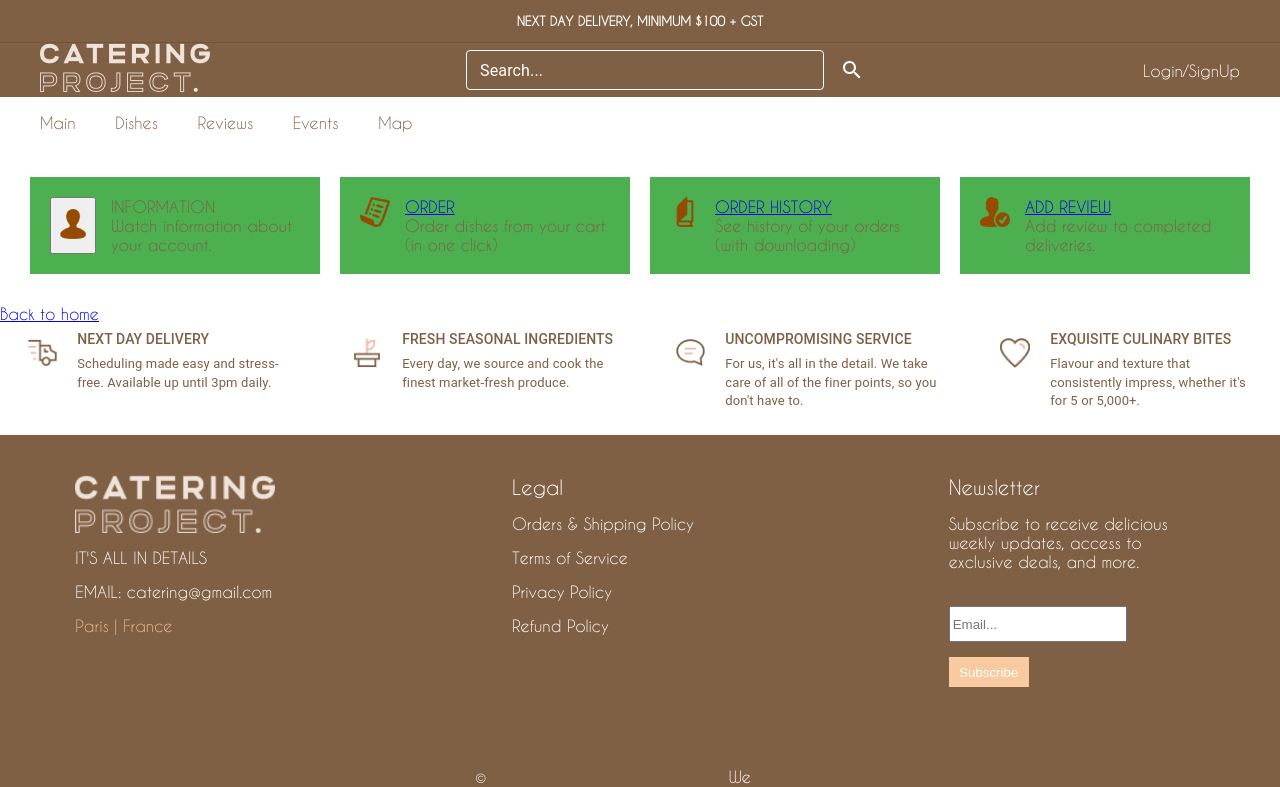
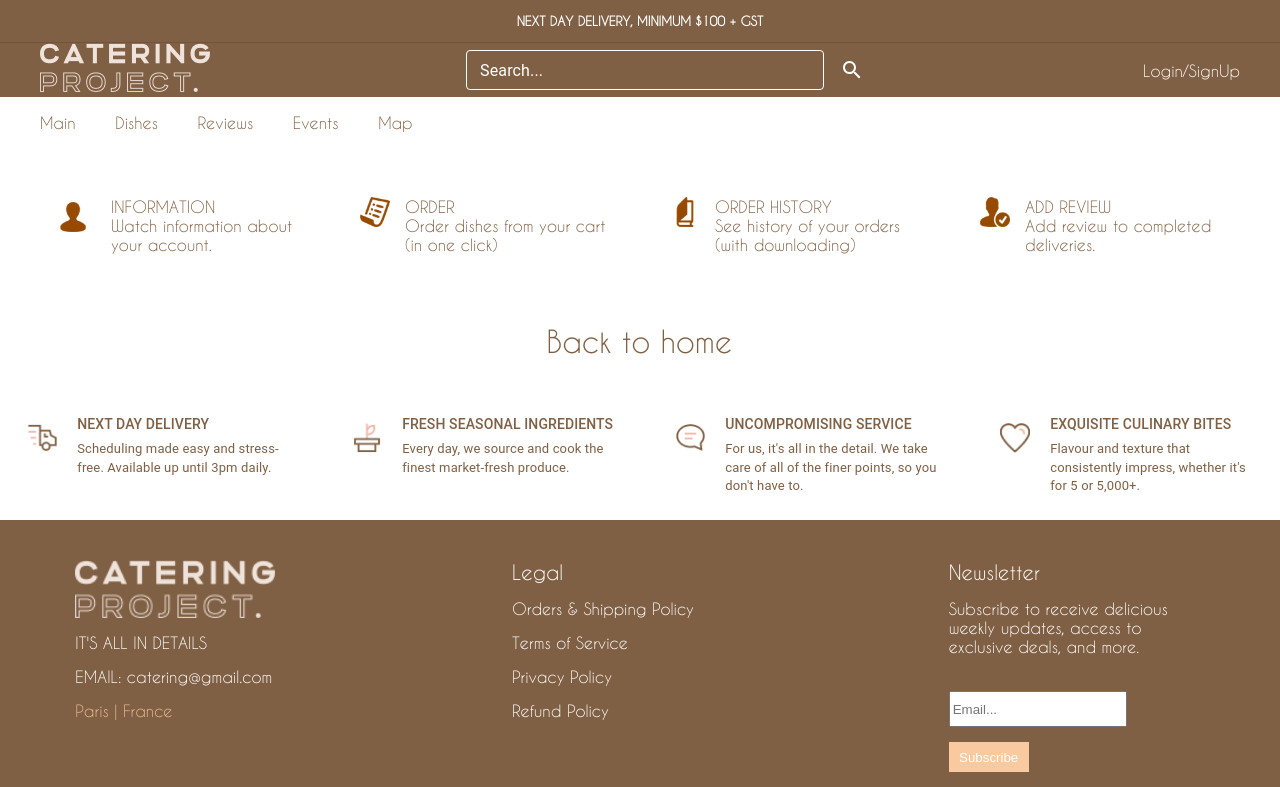
Before and after one commit to RovdoSophiya/SVC, a React (Create React App) app in the folder client/: page /client in a window 1280 px wide. Shown: the top 787 px of the page. Built offline with nearby package versions, Linux system fonts and the light colour scheme.

Commit message:
init: create main page of client

```diff
--- a/client/src/assets/pages/_components/clientMain/clientMain.css
+++ b/client/src/assets/pages/_components/clientMain/clientMain.css
@@ -12,25 +12,55 @@
   display: flex;
   flex-direction: row;
   gap: 15px;
-  background-color: #4caf50;
+  background-color: transparent;
   padding: 20px;
   margin: 10px;
   flex: 1 1 calc(25% - 20px); /* Ширина блока 25% минус отступы */
   box-sizing: border-box;
 }
-
-.block img {
+.block button {
+  display: flex;
+  background-color: transparent;
+  border-color: transparent;
+}
+.block button img {
+  width: 30px;
+  height: 30px;
+  margin-top: 2px;
+}
+.block a {
+  text-decoration: none;
+  color: rgba(128, 96, 68, 1);
+}
+.block a:hover,
+.modalTextClient:hover {
+  text-decoration: underline;
+}
+.block a img {
   width: 30px;
   height: 30px;
 }
-
+.backToHome {
+  width: 187px;
+  display: flex;
+  margin-left: auto;
+  margin-right: auto;
+  margin-top: 20px;
+  margin-bottom: 50px;
+  font-size: 30px;
+  color: rgba(128, 96, 68, 1);
+  text-decoration: none;
+}
+.backToHome:hover {
+  text-decoration: underline;
+}
 @media (max-width: 768px) {
   .block {
     flex: 1 1 calc(50% - 20px); /* Ширина блока 50% минус отступы */
   }
 }
 
-@media (max-width: 400px) {
+@media (max-width: 600px) {
   .block {
     flex: 1 1 100%; /* Каждый блок занимает 100% ширины */
   }
--- a/client/src/assets/pages/_components/clientMain/clientMain.jsx
+++ b/client/src/assets/pages/_components/clientMain/clientMain.jsx
@@ -1,10 +1,10 @@
-import React from "react";
 import "./clientMain.css";
 import icon1 from "../../../img/icons/user.png";
 import icon2 from "../../../img/icons/order.png";
 import icon3 from "../../../img/icons/book.png";
 import icon4 from "../../../img/icons/review.png";
-const ClientMain = () => {
+
+const ClientMain = (user, userRole, userId, loading) => {
   return (
     <div>
       <div className="clientContainer">
@@ -13,7 +13,7 @@ const ClientMain = () => {
             <img src={icon1} alt="icon"></img>
           </button>
           <div className="blockText">
-            <p>INFORMATION</p>
+            <p class="modalTextClient">INFORMATION</p>
             <p>Watch information about your account.</p>
           </div>
         </div>
@@ -27,7 +27,6 @@ const ClientMain = () => {
           </div>
         </div>
         <div className="block">
-          {" "}
           <a href="/orderHistory">
             <img alt="icon" src={icon3}></img>
           </a>
@@ -37,15 +36,18 @@ const ClientMain = () => {
           </div>
         </div>
         <div className="block">
-          {" "}
-          <img alt="icon" src={icon4}></img>
+          <a href="/addReview">
+            <img alt="icon" src={icon4}></img>
+          </a>
           <div className="blockText">
             <a href="/addReview">ADD REVIEW</a>
             <p>Add review to completed deliveries.</p>
           </div>
         </div>
       </div>
-      <a href="/">Back to home</a>
+      <a href="/" className="backToHome">
+        Back to home
+      </a>
     </div>
   );
 };
--- a/client/src/assets/pages/_components/modal/profileModal/profileModal.jsx
+++ b/client/src/assets/pages/_components/modal/profileModal/profileModal.jsx
@@ -1,4 +1,4 @@
-import React from "react";
+import React, { useState, useEffect } from "react";
 import {
   Button,
   Box,
@@ -10,19 +10,38 @@ import {
 import CloseIcon from "@mui/icons-material/Close";
 import axios from "axios";
 
-const ProfileModal = ({
-  openProfileModal,
-  handleToggleProfileModal,
-  userData,
-  setUserData,
-  isEditing,
-  setIsEditing,
-  fetchUserData,
-  userRole,
-  userId,
-  errors,
-  setErrors,
-}) => {
+const ProfileModal = ({ openProfileModal, userRole, userId }) => {
+  const [userData, setUserData] = useState({
+    name: "",
+    lastname: "",
+    fathername: "",
+    phone: "",
+    address: "",
+  });
+  const [isEditing, setIsEditing] = useState(false);
+  const [errors, setErrors] = useState({});
+
+  // Fetch user data when modal opens (for example)
+  useEffect(() => {
+    const fetchUserData = async () => {
+      const url =
+        userRole === "client"
+          ? `http://localhost:5000/api/clients/${userId}`
+          : `http://localhost:5000/api/couriers/${userId}`;
+
+      try {
+        const response = await axios.get(url);
+        setUserData(response.data);
+      } catch (error) {
+        console.error("Error fetching user data:", error);
+      }
+    };
+
+    if (openProfileModal) {
+      fetchUserData();
+    }
+  }, [openProfileModal, userRole, userId]);
+
   const handleInputChange = async (e) => {
     const { name, value } = e.target;
     setUserData({ ...userData, [name]: value });
@@ -73,7 +92,7 @@ const ProfileModal = ({
 
       if (response.status === 200) {
         setIsEditing(false);
-        fetchUserData();
+        // Optionally refetch user data here
       } else {
         console.error("Error saving data");
       }
@@ -83,7 +102,7 @@ const ProfileModal = ({
   };
 
   return (
-    <Modal open={openProfileModal} onClose={handleToggleProfileModal}>
+    <Modal open={openProfileModal} onClose={() => setIsEditing(false)}>
       <Box
         sx={{
           position: "absolute",
@@ -100,7 +119,7 @@ const ProfileModal = ({
         }}
       >
         <IconButton
-          onClick={handleToggleProfileModal}
+          onClick={() => setIsEditing(false)}
           sx={{
             position: "absolute",
             top: "10px",
--- a/client/src/assets/pages/clientPage/clientPage.jsx
+++ b/client/src/assets/pages/clientPage/clientPage.jsx
@@ -1,10 +1,45 @@
+import React, { useState, useEffect } from "react";
 import ClientMain from "../_components/clientMain/clientMain";
 import Description from "../_components/description/description";
 
 const Client = () => {
+  const [user, setUser] = useState(null);
+  const [userRole, setUserRole] = useState(null);
+  const [userId, setUserId] = useState(null);
+  const [loading, setLoading] = useState(true);
+
+  useEffect(() => {
+    const role = localStorage.getItem("role");
+    setUserRole(role);
+
+    const fetchUserData = async () => {
+      const userId = localStorage.getItem("id");
+      setUserId(userId);
+      if (userId) {
+        let response;
+        if (role === "client") {
+          response = await fetch(`http://localhost:5000/api/clients/${userId}`);
+        } else if (role === "courier") {
+          response = await fetch(
+            `http://localhost:5000/api/couriers/${userId}`
+          );
+        }
+        const data = await response.json();
+        setUser(data); // Сохраняем данные пользователя
+      }
+      setLoading(false); // Устанавливаем состояние загрузки в false
+    };
+
+    fetchUserData();
+  }, []);
   return (
     <div>
-      <ClientMain />
+      <ClientMain
+        user={user}
+        userRole={userRole}
+        userId={userId}
+        loading={loading}
+      />
       <Description />
     </div>
   );
```
